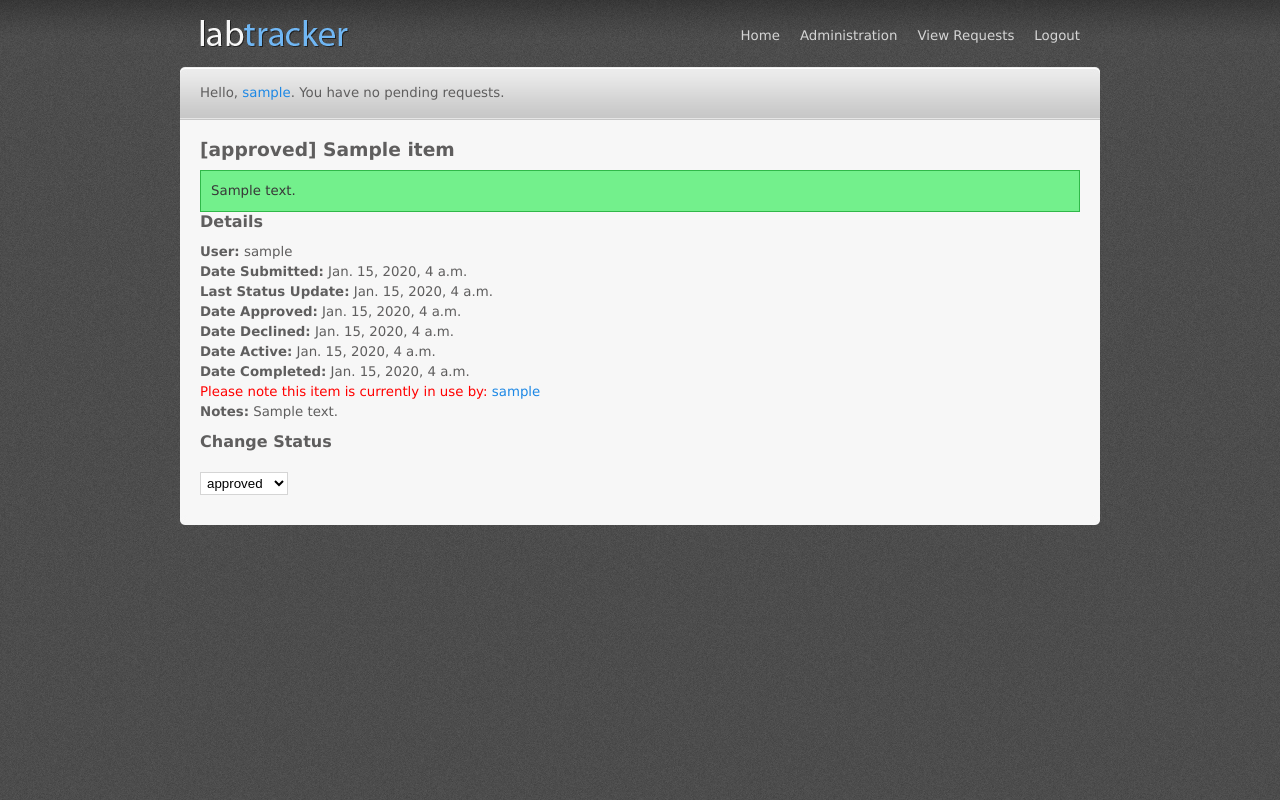
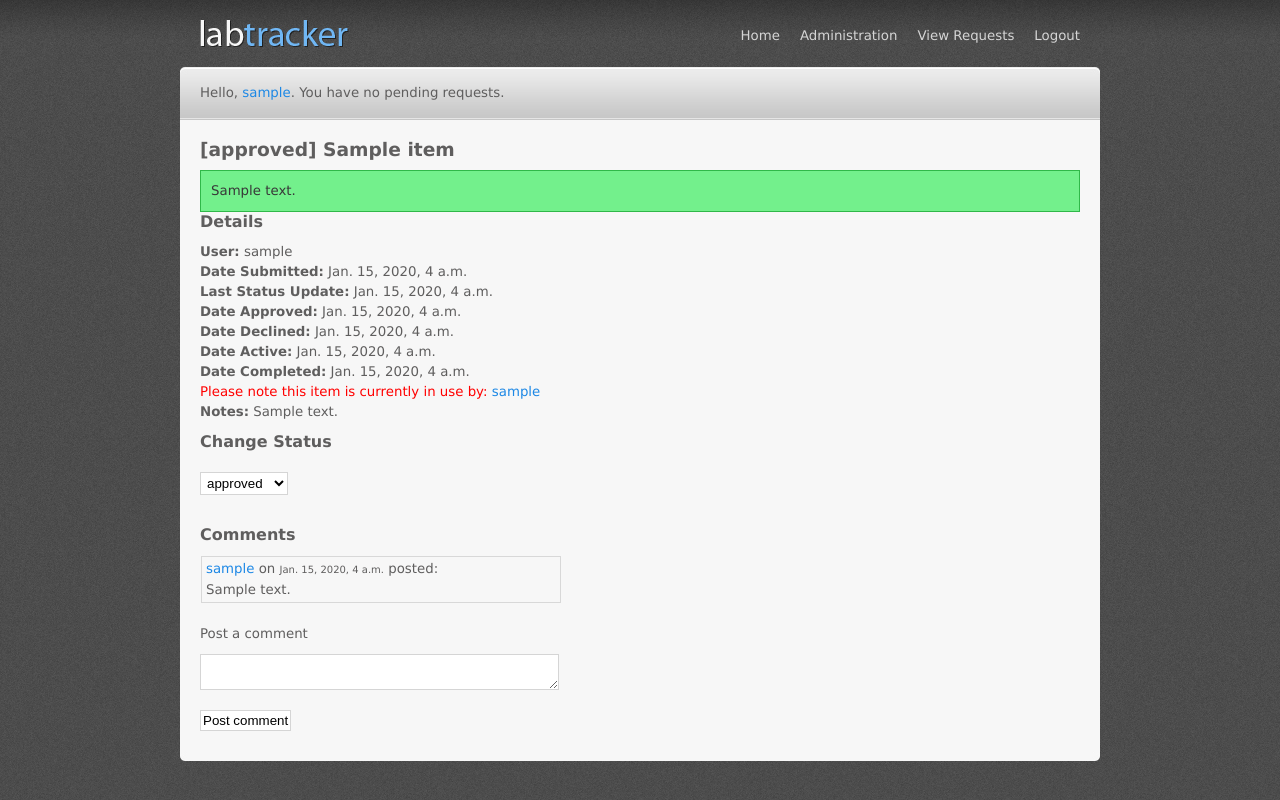
Before and after one commit to danielstjules/labtracker, a Django app: template labtracker/templates/labtracker/request_detail.html in a window 1280 px wide. Run offline with Django 3.2, Linux system fonts and the light colour scheme; a user stored in the database is signed in; tables that the repository leaves empty hold one stand-in row (values such as "Sample post"); the template is opened without the code that fills it: values that come from a table or form of the project are taken from there, most other values are stand-ins (such as "Sample title", 1, 10 or a date in 2020).

Commit message:
added basic but working user comments to requests.

```diff
--- a/labtracker/models.py
+++ b/labtracker/models.py
@@ -73,3 +73,12 @@ class Request(models.Model):
     was_submitted_recently.admin_order_field = 'submitted'
     was_submitted_recently.boolean = True
     was_submitted_recently.short_description = 'Submitted Recently?'
+
+class Comment(models.Model):
+    user = models.ForeignKey(User, blank=True, null=True)
+    request = models.ForeignKey(Request, blank=True, null=True)
+    date_submitted = models.DateTimeField('submission date', auto_now_add=True)
+    content = models.TextField(blank = True)
+
+    def __unicode__(self):
+        return self.id
--- a/labtracker/static/style.css
+++ b/labtracker/static/style.css
@@ -44,6 +44,10 @@ a, a:link, a:visited, a:active, a:hover {
 
 .notif{
 	color: #FF0000;
+}
+
+.date{
+	font-size:10px;
 }
 
 .clear {
@@ -94,6 +98,19 @@ p { padding-bottom: 10px; }
 	width: 920px;
 	margin: 0 auto;
 	background: #f7f7f7 url('container.jpg') bottom no-repeat;
+}
+
+#commentbox {
+	width: 350px;
+	border-width: 1px;
+	border-style:solid;
+	border-color:#D8D8D8;
+	padding-left: 4px;
+	padding-right: 4px;
+	padding-top: 2px;
+	padding-bottom: 2px;
+	margin: 1px;
+	background: bottom no-repeat;
 }
 
 #notifications {
--- a/labtracker/templates/labtracker/request_detail.html
+++ b/labtracker/templates/labtracker/request_detail.html
@@ -46,6 +46,27 @@
 			</form>
 		</div>
 	{% endif %}
+	 <br/>
+	 <h2>Comments</h2>
+	{% if comment_list %}
+		{% for comment in comment_list %}
+			<div id ="commentbox">
+				<span class ="username">{{comment.user.username}}</span> on <span class="date">{{comment.date_submitted}}</span> posted:
+				<br/>
+				{{comment.content}}
+			</div>
+			<br/>
+		{% endfor %}
+	{% endif %}
+
+	<form action="/labtracker/request/{{ req.id }}/request/comment_submit/" method="post">
+	{% csrf_token %}
+		<label for="notes">Post a comment</label><br />
+		<textarea name="comment" id="comment" cols="42"></textarea>
+
+		<br />
+		<input type="submit" value="Post comment" />
+	</form>
 
 {% else %}
 	<p>You need to be logged in to view this page.</p>
--- a/labtracker/urls.py
+++ b/labtracker/urls.py
@@ -7,6 +7,7 @@ urlpatterns = patterns('labtracker.views',
     url(r'^item/(?P<item_id>\d+)/request/$', 'submit_request'),
     url(r'^request/(?P<request_id>\d+)/$', 'request_detail'),
     url(r'^request/(?P<request_id>\d+)/request_modify/$', 'modify_request_status'),
+    url(r'^request/(?P<request_id>\d+)/request/comment_submit/$', 'post_comment'),
     url(r'^login/$', 'login_user'),
     url(r'^requests/$', 'request_list'),
     url(r'^requests_admin/$', 'admin_request_list'),
```
Also changed, not shown: labtracker/views.py (+13 -2 lines).
